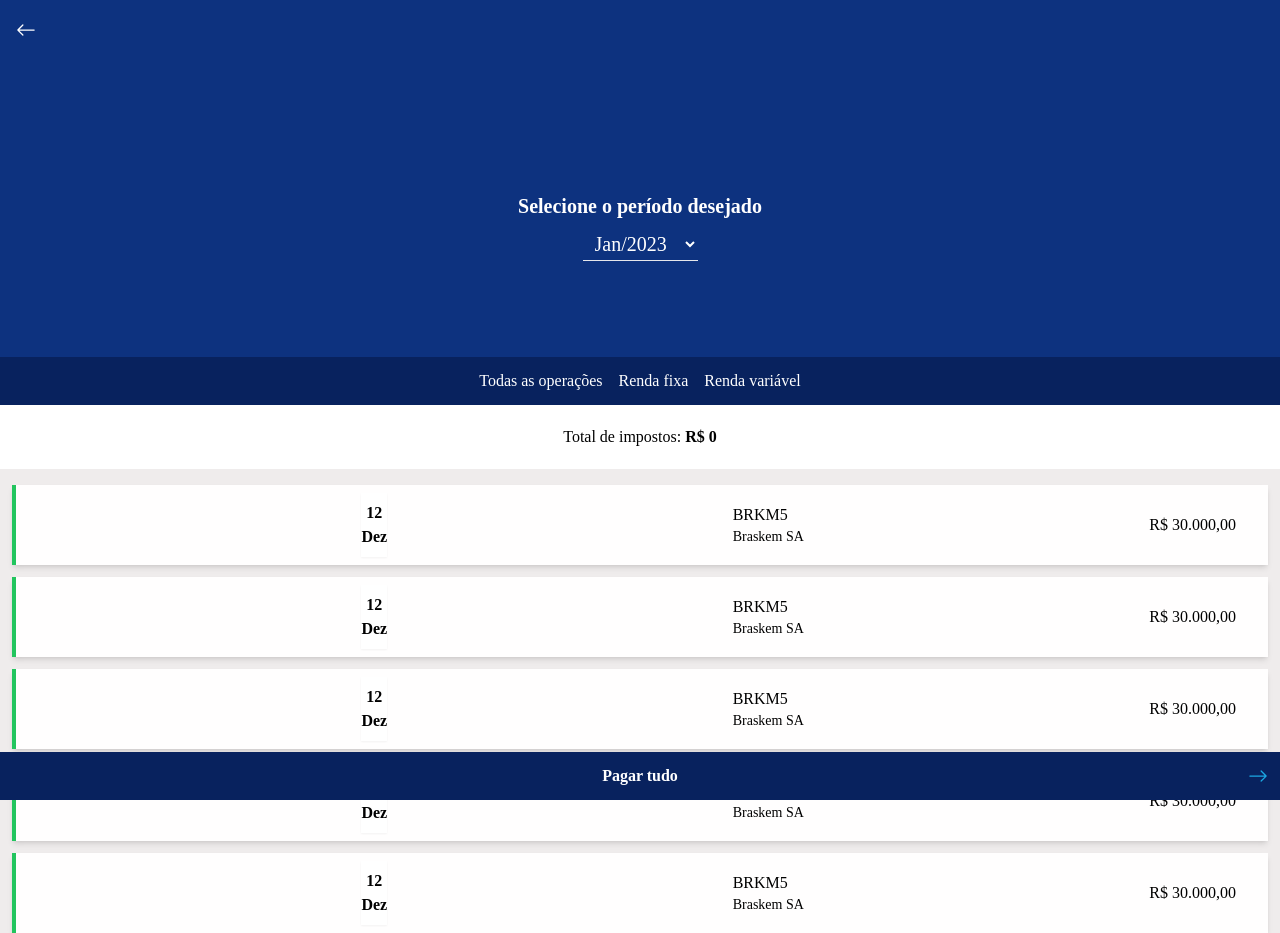
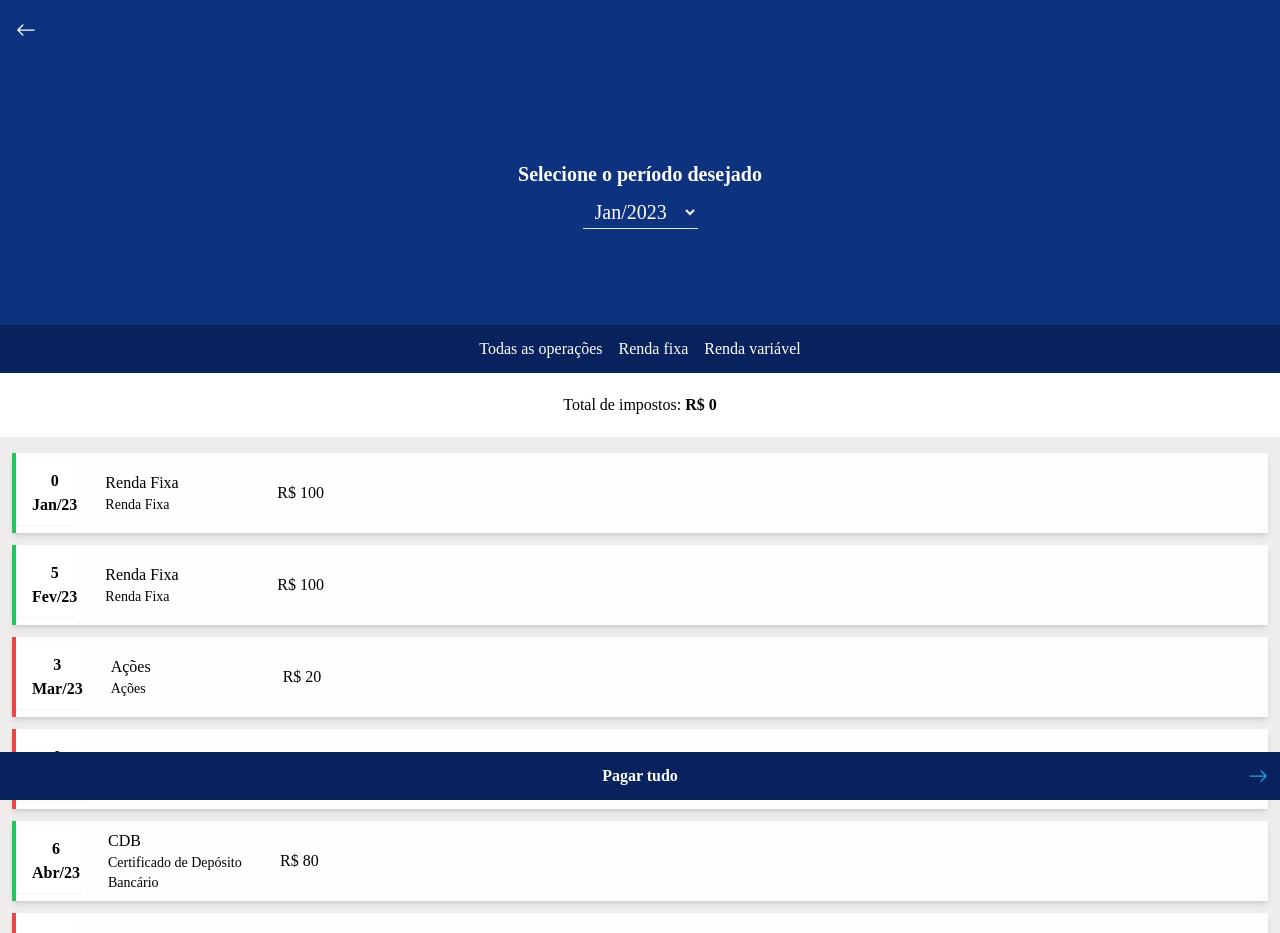
Before and after one commit to NFTax-InteliBlockchain/NFTax, a React (Vite) app in the folder frontend/: page /taxes in a window 1280 px wide. Shown: the top 933 px of the page. Built offline with nearby package versions, Linux system fonts and the light colour scheme.

Commit message:
feat(Cards): cards receiving props

```diff
--- a/frontend/src/components/taxes/Card.jsx
+++ b/frontend/src/components/taxes/Card.jsx
@@ -1,16 +1,20 @@
-export function Card() {
+export function Card(props) {
+
+    const monthNames = ["Janeiro", "Fevereiro", "Marco", "Abril", "Maio", "Junho", "Julho", "Agosto", "Septembro", "Outubro", "Novembro", "Dezembro"];
+
     return (
-        <div className="w-full h-20 bg-[#fffefe] shadow-md flex items-center justify-between">
-            <div className="bg-green-500 w-1 h-full"></div>
-            <div className="flex flex-col bg-white rounded-2 items-center font-bold shadow-sm py-2">
-                <p>12</p>
-                <p>Dez</p>
+        <div className="w-full h-20 bg-[#fffefe] shadow-md flex items-center  gap-5 relative">
+
+            <div className={props.paid ? "bg-green-500 w-1 h-full absolute left-0" : "bg-red-500 w-1 h-full absolute left-0"} ></div>
+            <div className="flex flex-col bg-white rounded-2 items-center font-bold shadow-sm py-2 pl-5">
+                <p>{new Date(Date.parse(props.date)).getDay()}</p>
+                <p>{monthNames[new Date(Date.parse(props.date)).getMonth()].substring(0, 3)}/{String(new Date(Date.parse(props.date)).getFullYear()).substring(2, 4)}</p>
             </div>
-            <div className="flex flex-col items-start justify-start py-2">
-                <p>BRKM5</p>
-                <p className="text-sm">Braskem SA</p>
+            <div className="flex flex-col items-start justify-start py-2 w-40 pl-2">
+                <p>{props.abbreviation}</p>
+                <p className="text-sm">{props.name}</p>
             </div>
-            <p className="pr-8">R$ 30.000,00</p>
+            <p className="pr-8">R$ {props.taxes}</p>
         </div>
     )
 }
--- a/frontend/src/pages/Taxes.jsx
+++ b/frontend/src/pages/Taxes.jsx
@@ -5,34 +5,48 @@ import { BsArrowLeft } from 'react-icons/bs'
 import { BsArrowRight } from 'react-icons/bs'
 import { Card } from '../components/taxes/Card'
 
+import { cards } from './data'
 
 export function Taxes() {
+    const [totalTaxes, setTotalTaxes] = useState(0)
 
-    const [totalTaxes, setTotalTaxes] = useState(0)
+    const [selectedCard, setSelectedCard] = useState(null)
+
+    const [selectedType, setSelectedType] = useState('all')
 
     return (
         <div className="bg-blue h-full font-montserrat w-full">
             <div className='p-4 flex flex-col justify-center items-center w-full'>
                 <BsArrowLeft className='text-white text-xl absolute left-4 top-5' />
-                <div className='flex flex-col pt-44 justify-center items-center gap-2'>
+                <div className='flex flex-col pt-36 justify-center items-center gap-2'>
                     <h2 className='font-bold text-white text-xl'>Selecione o período desejado</h2>
                     <Date />
                 </div>
 
             </div>
             <div className='bg-darkblue text-white flex gap-4 px-1 py-3 w-full mt-20 justify-center'>
-                <button>Todas as operações</button>
-                <button>Renda fixa</button>
-                <button>Renda variável</button>
+                <button onClick={() => setSelectedType('all')}>Todas as operações</button>
+                <button onClick={() => setSelectedType('fixed')}>Renda fixa</button>
+                <button onClick={() => setSelectedType('variable')}> Renda variável</button>
             </div>
             <div className='bg-white text-black justify-center flex gap-1 py-5 w-full px-1'>Total de impostos:<p className='font-bold'>R$ {totalTaxes}</p></div>
             <div className='h-full bg-grey'>
                 <div className='mx-3 py-4 flex flex-col gap-3'>
-                <Card/>
-                <Card/>
-                <Card/>
-                <Card/>
-                <Card/>
+                    {cards.map((card) => {
+                        console.log(card)
+                        return (
+                            <Card
+                                key={card.id}
+                                abbreviation={card.abbreviation}
+                                name={card.name}
+                                value={card.value}
+                                taxes={card.taxes}
+                                date={card.date}
+                                type={card.type}
+                                paid={card.paid}
+                            />
+                        )
+                    })}
                 </div>
 
             </div>
@@ -40,6 +54,10 @@ export function Taxes() {
                 <span className="text-center">Pagar tudo</span>
                 <BsArrowRight className="text-xl absolute right-3 text-lightblue" />
             </div>
+
+            {/* <div className='fixed bottom-0 h-[40%] w-full bg-white rounded-t-3xl shadow-2xl'>
+
+            </div> */}
         </div>
     )
 }
--- /dev/null
+++ b/frontend/src/pages/data.js
@@ -0,0 +1,152 @@
+export let cards = [
+    {
+        "id": 1,
+        "abbreviation": "Renda Fixa",
+        "name": "Renda Fixa",
+        "value": 1000,
+        "taxes": 100,
+        "date": "2023-01-15",
+        "type": "fixed",
+        "paid": true
+    },
+    {
+        "id": 2,
+        "abbreviation": "Renda Fixa",
+        "name": "Renda Fixa",
+        "value": 1000,
+        "taxes": 100,
+        "date": "2023-02-10",
+        "type": "fixed",
+        "paid": true
+    },
+    {
+        "id": 3,
+        "abbreviation": "Ações",
+        "name": "Ações",
+        "value": 800,
+        "taxes": 20,
+        "date": "2023-03-01",
+        "type": "variable",
+        "paid": false
+    },
+    {
+        "id": 4,
+        "abbreviation": "Fundos Imobiliários",
+        "name": "Fundos Imobiliários",
+        "value": 1500,
+        "taxes": 50,
+        "date": "2023-03-05",
+        "type": "variable",
+        "paid": false
+    },
+    {
+        "id": 5,
+        "abbreviation": "CDB",
+        "name": "Certificado de Depósito Bancário",
+        "value": 2000,
+        "taxes": 80,
+        "date": "2023-04-01",
+        "type": "fixed",
+        "paid": true
+    },
+    {
+        "id": 6,
+        "abbreviation": "Renda Fixa",
+        "name": "Renda Fixa",
+        "value": 1000,
+        "taxes": 100,
+        "date": "2023-01-15",
+        "type": "fixed",
+        "paid": false
+    },
+    {
+        "id": 7,
+        "abbreviation": "Renda Fixa",
+        "name": "Renda Fixa",
+        "value": 1000,
+        "taxes": 100,
+        "date": "2023-02-10",
+        "type": "fixed",
+        "paid": true
+    },
+    {
+        "id": 8,
+        "abbreviation": "Ações",
+        "name": "Ações",
+        "value": 800,
+        "taxes": 20,
+        "date": "2023-03-01",
+        "type": "variable",
+        "paid": false
+    },
+    {
+        "id": 9,
+        "abbreviation": "Fundos Imobiliários",
+        "name": "Fundos Imobiliários",
+        "value": 1500,
+        "taxes": 50,
+        "date": "2023-03-05",
+        "type": "variable",
+        "paid": true
+    },
+    {
+        "id": 10,
+        "abbreviation": "CDB",
+        "name": "Certificado de Depósito Bancário",
+        "value": 2000,
+        "taxes": 80,
+        "date": "2023-04-01",
+        "type": "fixed",
+        "paid": false
+    },
+    {
+        "id": 11,
+        "abbreviation": "Tesouro Direto",
+        "name": "Tesouro Direto IPCA+",
+        "value": 3000,
+        "taxes": 90,
+        "date": "2023-04-10",
+        "type": "fixed",
+        "paid": true
+    },
+    {
+        "id": 12,
+        "abbreviation": "CDB",
+        "name": "Certificado de Depósito Bancário",
+        "value": 2500,
+        "taxes": 70,
+        "date": "2023-04-15",
+        "type": "fixed",
+        "paid": false
+    },
+    {
+        "id": 13,
+        "abbreviation": "Ações",
+        "name": "Ações",
+        "value": 1200,
+        "taxes": 30,
+        "date": "2023-04-20",
+        "type": "variable",
+        "paid": true
+    },
+    {
+        "id": 14,
+        "abbreviation": "LCI",
+        "name": "Letra de Crédito Imobiliário",
+        "value": 5000,
+        "taxes": 150,
+        "date": "2023-04-25",
+        "type": "fixed",
+        "paid": false
+    },
+    {
+        "id": 15,
+        "abbreviation": "LCI",
+        "name": "Letra de Crédito Imobiliário",
+        "value": 3500,
+        "taxes": 105,
+        "date": "2023-04-30",
+        "type": "fixed",
+        "paid": true
+    }
+]
```
